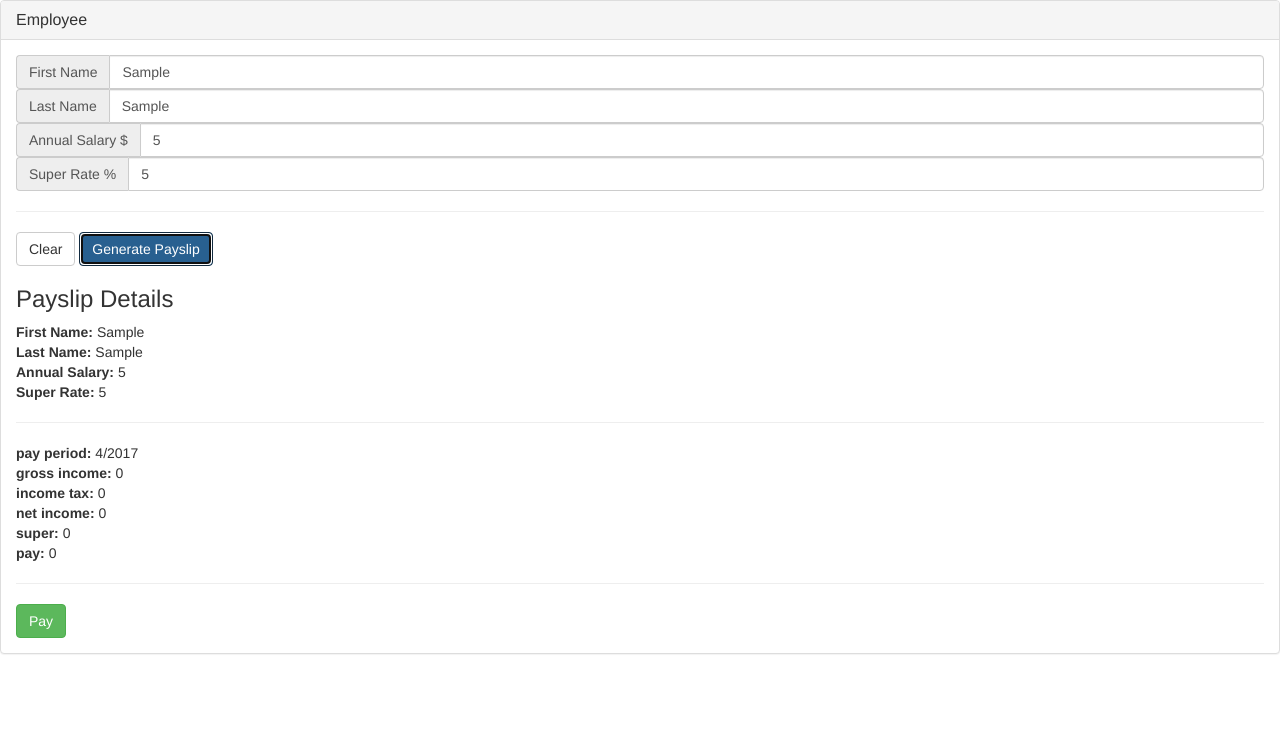
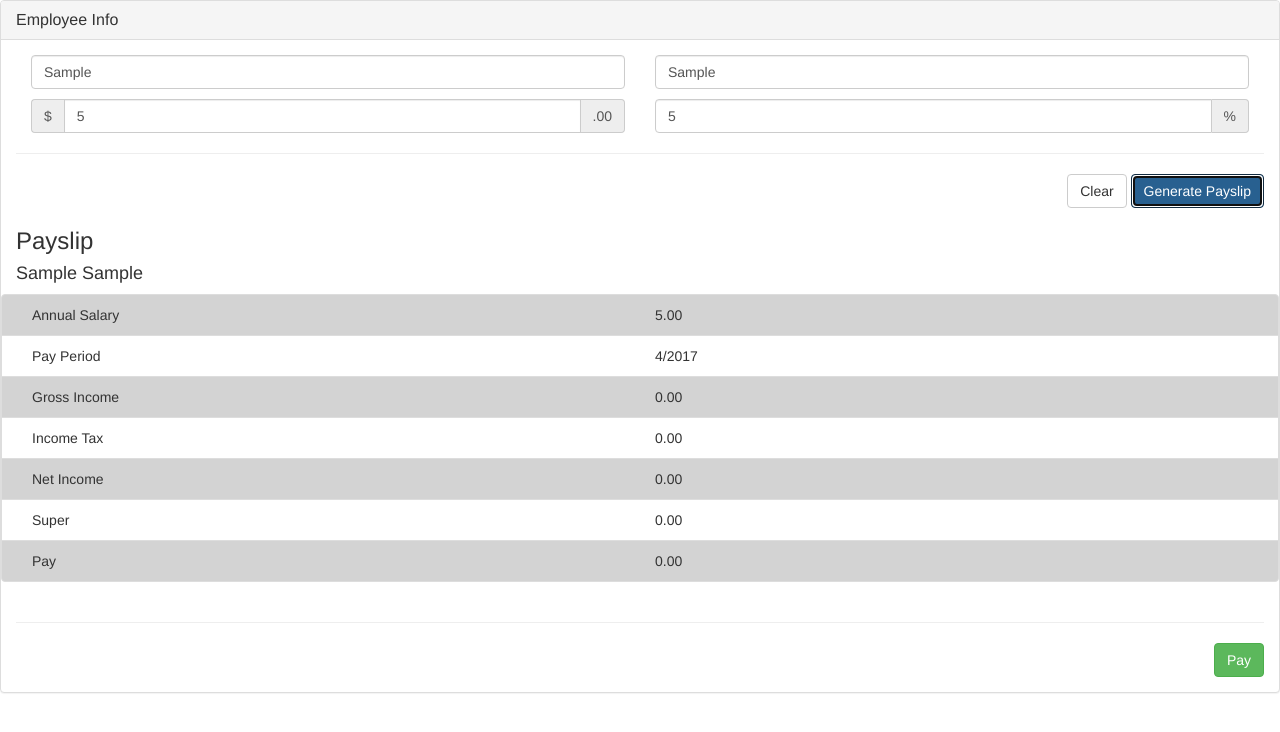
Before and after one commit to EvanLomas/payroll_exam, a website: page public/index.html in a window 1280 px wide. Both pictures are taken after typing "Sample", "Sample", "5", "5" into the empty fields and a click on the button "Generate Payslip". Drawn offline with nearby package versions, Linux system fonts and the light colour scheme.

Commit message:
Finalized task for submission

```diff
--- a/app/api/payslip/index.js
+++ b/app/api/payslip/index.js
@@ -10,7 +10,7 @@ module.exports = (req, res) => {
     .then(payslips.save)
     .then(res.send.bind(res))
     .catch((err) => {
-      console.log('err',err)
+      console.error('err',err)
       res.status(404).send(err);
     });
 };
--- a/app/components/payslips/calc/super/index.js
+++ b/app/components/payslips/calc/super/index.js
@@ -4,5 +4,5 @@ var gross_income = require('../gross_income');
 
 module.exports = (employee_data) => {
   employee_data = employee_data || {};
-  return Math.round(gross_income(employee_data) * employee_data.super_rate) || 0;
+  return Math.round(gross_income(employee_data) * employee_data.super_rate / 100) || 0;
 };
--- a/app/components/require_all/index.js
+++ b/app/components/require_all/index.js
@@ -1,4 +1,10 @@
 'use strict';
+
+/*
+** This component takes a given folder path and loops through all child folders to
+** dynamically generate "require(~)" objects
+** It is assumed all folders under the given directory have an "index.js" file
+*/
 
 var fs = require('fs');
 var path = require('path');
--- a/payslips/2017_4_Lomas_Evan.json
+++ b/payslips/2017_4_Lomas_Evan.json
@@ -1 +1 @@
-{"first_name":"Evan","last_name":"Lomas","annual_salary":100000,"super_rate":3,"gross_income":8333,"income_tax":2079,"net_income":10412,"pay":-14587,"pay_period":4,"super":24999}
+{"first_name":"Evan","last_name":"Lomas","annual_salary":100000,"super_rate":3,"pay_period":"4/2017","gross_income":8333,"income_tax":2079,"net_income":6254,"super":250,"pay":6004}
--- a/public/index.html
+++ b/public/index.html
@@ -8,12 +8,125 @@
       src="https://code.jquery.com/jquery-3.2.1.min.js"
       integrity="sha256-hwg4gsxgFZhOsEEamdOYGBf13FyQuiTwlAQgxVSNgt4="
       crossorigin="anonymous"></script>
+
+    <style>
+      #payslip_output .list-group-item:nth-child(odd) {
+        background: lightgrey;
+      }
+
+      /* Input row padding */
+      .employee_info .row:not(:last-child) {
+        padding-bottom: 10px;
+      }
+
+      .action-pane {
+        text-align: right;
+      }
+    </style>
   </head>
   <body>
+
+    <!-- Payroll calculator -->
+    <form name="formCalculator" >
+      <div class="panel panel-default employee_info">
+        <div class="panel-heading">
+          <h3 class="panel-title">Employee Info</h3>
+        </div>
+        <div class="panel-body">
+
+          <div class="container-fluid">
+            <div class="row">
+
+              <!-- First Name -->
+              <div class="col-sm-6">
+                <input
+                  type="text"
+                  class="form-control"
+                  placeholder="First Name"
+                  aria-label="First Name"
+                  name="first_name">
+              </div>
+
+              <!-- Last Name -->
+              <div class="col-sm-6">
+                <input
+                type="text"
+                class="form-control"
+                placeholder="Last Name"
+                aria-label="Last Name"
+                name="last_name">
+              </div>
+
+            </div>
+            <div class="row">
+
+              <!-- Annual Salary -->
+              <div class="col-sm-6">
+                <div class="input-group">
+                  <span class="input-group-addon">$</span>
+                  <input
+                    type="number"
+                    class="form-control"
+                    placeholder="Annual Salary"
+                    aria-label="Annual Salary"
+                    name="annual_salary">
+                  <span class="input-group-addon">.00</span>
+                </div>
+              </div>
+
+              <!-- Super Rate -->
+              <div class="col-sm-6">
+                <div class="input-group">
+                  <input
+                    type="number"
+                    class="form-control"
+                    placeholder="Super Rate"
+                    aria-label="Super Rate"
+                    name="super_rate">
+                  <span class="input-group-addon">%</span>
+                </div>
+              </div>
+
+            </div>
+          </div>
+
+          <hr/>
+
+          <div class="action-pane">
+            <button
+              class="btn btn-default"
+              type="button"
+              onclick="clearData(formCalculator)">Clear</button>
+
+            <button
+              class="btn btn-primary"
+              type="button"
+              onclick="calculatePayslip(formCalculator)">Generate Payslip</button>
+          </div>
+
+          <div id="payslip_output">
+            <!-- Payslip output will go here -->
+          </div>
+
+        </div>
+      </div>
+    </form>
 
     <script>
       var _formData;
       var _payslipCalculated = false;
+
+      // Currency formatter
+      Number.prototype.formatCurrency = function(c, d, t){
+      var n = this,
+          c = isNaN(c = Math.abs(c)) ? 2 : c,
+          d = d == undefined ? "." : d,
+          t = t == undefined ? "," : t,
+          s = n < 0 ? "-" : "",
+          i = String(parseInt(n = Math.abs(Number(n) || 0).toFixed(c))),
+          j = (j = i.length) > 3 ? j % 3 : 0;
+         return s + (j ? i.substr(0, j) + t : "") + i.substr(j).replace(/(\d{3})(?=\d)/g, "$1" + t) + (c ? d + Math.abs(n - i).toFixed(c).slice(2) : "");
+       };
 
 
       var taxTable = [{
@@ -133,21 +246,47 @@
 
         $('#payslip_output').empty()
         $('#payslip_output').html(`
-<h3>Payslip Details</h3>
-<b>First Name:</b> `+_formData.first_name+`<br/>
-<b>Last Name:</b> `+_formData.last_name+`<br/>
-<b>Annual Salary:</b> `+_formData.annual_salary+`<br/>
-<b>Super Rate:</b> `+_formData.super_rate+`<br/>
+
+<h3>Payslip</h3>
+<h4>`+_formData.first_name+` `+_formData.last_name+`</h4>
+
+<div class="container-fluid">
+  <div class="list-group row">
+    <div class="list-group-item row">
+      <div class="col-xs-6">Annual Salary</div>
+      <div class="col-xs-6">`+_formData.annual_salary.formatCurrency()+`</div>
+    </div>
+    <div class="list-group-item row">
+      <div class="col-xs-6">Pay Period</div>
+      <div class="col-xs-6">`+_formData.pay_period+`</div>
+    </div>
+    <div class="list-group-item row">
+      <div class="col-xs-6">Gross Income</div>
+      <div class="col-xs-6">`+_formData.gross_income.formatCurrency()+`</div>
+    </div>
+    <div class="list-group-item row">
+      <div class="col-xs-6">Income Tax</div>
+      <div class="col-xs-6">`+_formData.income_tax.formatCurrency()+`</div>
+    </div>
+    <div class="list-group-item row">
+      <div class="col-xs-6">Net Income</div>
+      <div class="col-xs-6">`+_formData.net_income.formatCurrency()+`</div>
+    </div>
+    <div class="list-group-item row">
+      <div class="col-xs-6">Super</div>
+      <div class="col-xs-6">`+_formData.super.formatCurrency()+`</div>
+    </div>
+    <div class="list-group-item row">
+      <div class="col-xs-6">Pay</div>
+      <div class="col-xs-6">`+_formData.pay.formatCurrency()+`</div>
+    </div>
+  </div>
+</div>
+
 <hr/>
-<b></b>
-<b>pay period:</b> `+_formData.pay_period+`<br/>
-<b>gross income:</b> `+_formData.gross_income+`<br/>
-<b>income tax:</b> `+_formData.income_tax+`<br/>
-<b>net income:</b> `+_formData.net_income+`<br/>
-<b>super:</b> `+_formData.super+`<br/>
-<b>pay:</b> `+_formData.pay+`<br/>
-<hr/>
-<button class="btn btn-success" type="button" onclick="savePayslip()">Pay</button>
+<div class="action-pane">
+  <button class="btn btn-success" type="button" onclick="savePayslip()">Pay</button>
+</div>
           `);
       };
 
@@ -198,59 +337,5 @@
       };
     </script>
 
-    <!-- Payroll calculator -->
-    <form name="formCalculator" >
-      <div class="panel panel-default">
-        <div class="panel-heading">
-          <h3 class="panel-title">Employee</h3>
-        </div>
-        <div class="panel-body">
-
-          <!-- First Name -->
-          <div class="input-group">
-            <span class="input-group-addon" id="first_name">
-              First Name
-            </span>
-            <input type="text" class="form-control" placeholder="First Name" aria-describedby="first_name" name="first_name">
-          </div>
-
-          <!-- Last Name -->
-          <div class="input-group">
-            <span class="input-group-addon" id="last_name">
-              Last Name
-            </span>
-            <input type="text" class="form-control" placeholder="Last Name" aria-describedby="last_name" name="last_name">
-          </div>
-
-          <!-- Annual Salary -->
-          <div class="input-group">
-            <span class="input-group-addon" id="annual_salary">
-              Annual Salary $
-            </span>
-            <input type="number" class="form-control" placeholder="Annual Salary" aria-describedby="annual_salary" name="annual_salary">
-          </div>
-
-          <!-- Super Rate -->
-          <div class="input-group">
-            <span class="input-group-addon" id="super_rate">
-              Super Rate %
-            </span>
-            <input type="number" class="form-control" placeholder="Super Rate" aria-describedby="super_rate" name="super_rate">
-          </div>
-
-          <hr/>
-
-          <button class="btn btn-default" type="button" onclick="clearData(formCalculator)">Clear</button>
-
-          <button class="btn btn-primary" type="button" onclick="calculatePayslip(formCalculator)">Generate Payslip</button>
-
-          <div id="payslip_output">
-            <!-- Payslip output will go here -->
-          </div>
-
-        </div>
-      </div>
-    </form>
-
   </body>
 </html>
```
Also changed, not shown: app/components/payslips/calc/super/unit.spec.js (+1 -1 lines), README.md.
